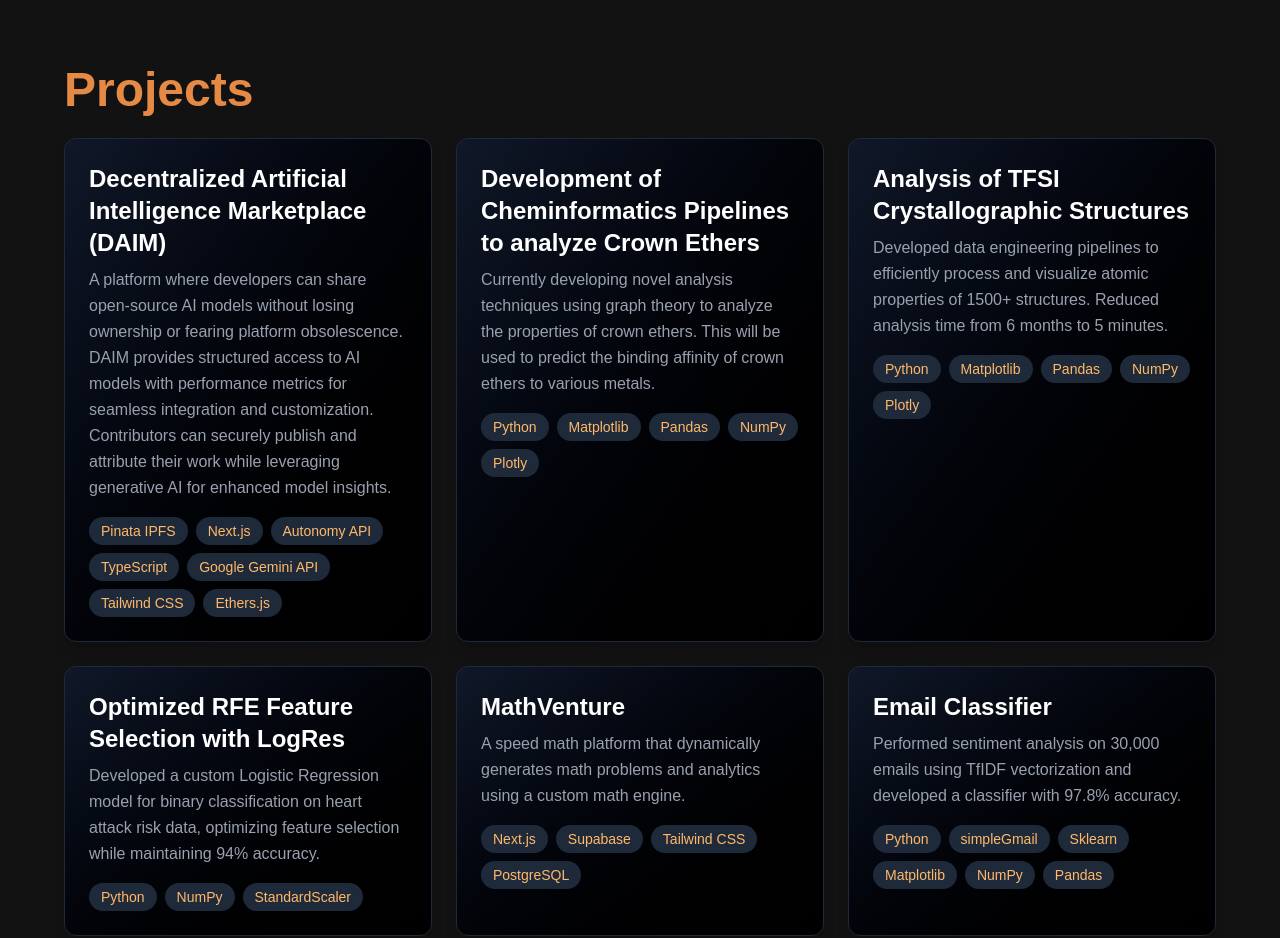
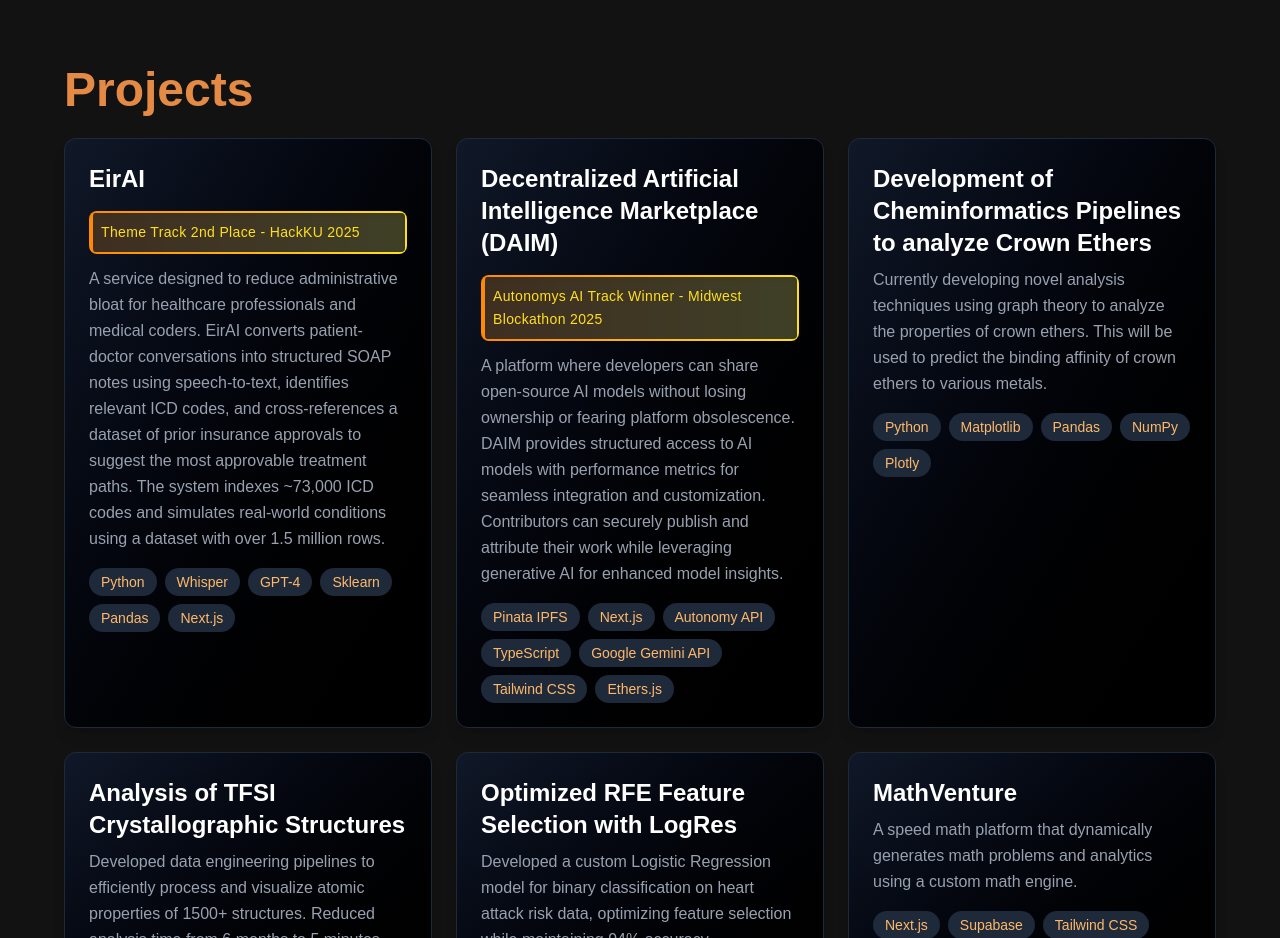
Before and after one commit to Vegito2367/TejPortfolio, a Next.js app in the folder personalwebsite/: page / in a window 1280 px wide. Shown: the part 1740-2678 px from the top of the page. Built offline with nearby package versions, Linux system fonts and the light colour scheme.

Commit message:
Added new hackathon wins

```diff
--- a/personalwebsite/src/customComponents/projectCard.tsx
+++ b/personalwebsite/src/customComponents/projectCard.tsx
@@ -7,10 +7,11 @@ interface ProjectCardProps {
   description: string;
   techStack: string[];
   link: string;
+  wins?: string;
 }
 
 
-const ProjectCard: FC<ProjectCardProps> = ({ title, description, techStack, link }) => {
+const ProjectCard: FC<ProjectCardProps> = ({ title, description, techStack, link, wins }) => {
   return (
     <motion.a
       href={link}
@@ -28,6 +29,24 @@ const ProjectCard: FC<ProjectCardProps> = ({ title, description, techStack, link
           group-hover:text-orange-400">
           {title}
         </h3>
+        {wins && (
+          <motion.div
+            initial={{ opacity: 0, y: 10 }}
+            animate={{ opacity: 1, y: 0 }}
+            transition={{ duration: 0.4, delay: 0.2 }}
+            className="mt-4 relative overflow-hidden"
+          >
+            <div className="bg-gradient-to-r from-orange-400 to-yellow-300
+      p-0.5 rounded-lg shadow-lg">
+
+              <p className="text-yellow-300 text-xs md:text-sm leading-relaxed font-medium
+  tracking-wide bg-gray-900/80 p-2 rounded border-l-2 border-orange-400
+  shadow-inner flex items-center">
+                {wins}
+              </p>
+            </div>
+          </motion.div>
+        )}
         <p className="text-gray-400 text-sm md:text-base leading-relaxed">
           {description}
         </p>
--- a/personalwebsite/src/customComponents/projects.tsx
+++ b/personalwebsite/src/customComponents/projects.tsx
@@ -2,12 +2,19 @@
 import ProjectCard from "@/customComponents/projectCard";
 
 const projects = [
-
+    {
+      title: "EirAI",
+      description: "A service designed to reduce administrative bloat for healthcare professionals and medical coders. EirAI converts patient-doctor conversations into structured SOAP notes using speech-to-text, identifies relevant ICD codes, and cross-references a dataset of prior insurance approvals to suggest the most approvable treatment paths. The system indexes ~73,000 ICD codes and simulates real-world conditions using a dataset with over 1.5 million rows.",
+      techStack: ["Python", "Whisper", "GPT-4", "Sklearn", "Pandas", "Next.js"],
+      link: "#" ,
+      wins: "Theme Track 2nd Place - HackKU 2025"
+    },
     {
       title: "Decentralized Artificial Intelligence Marketplace (DAIM)",
       description: "A platform where developers can share open-source AI models without losing ownership or fearing platform obsolescence. DAIM provides structured access to AI models with performance metrics for seamless integration and customization. Contributors can securely publish and attribute their work while leveraging generative AI for enhanced model insights.",
       techStack: ["Pinata IPFS", "Next.js", "Autonomy API", "TypeScript", "Google Gemini API","Tailwind CSS","Ethers.js"],
-      link: "https://github.com/Vegito2367/DAIM"
+      link: "https://github.com/Vegito2367/DAIM",
+      wins: "Autonomys AI Track Winner - Midwest Blockathon 2025"
     },
 
   {
```
